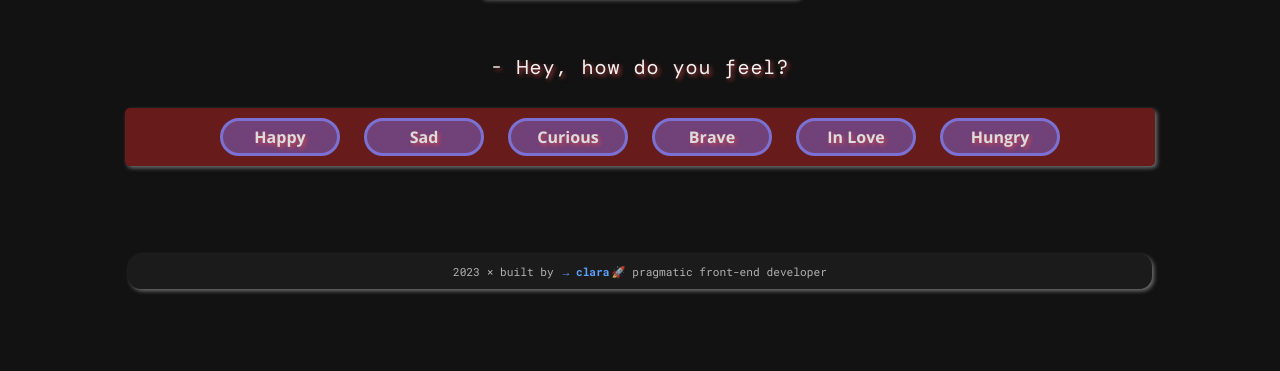
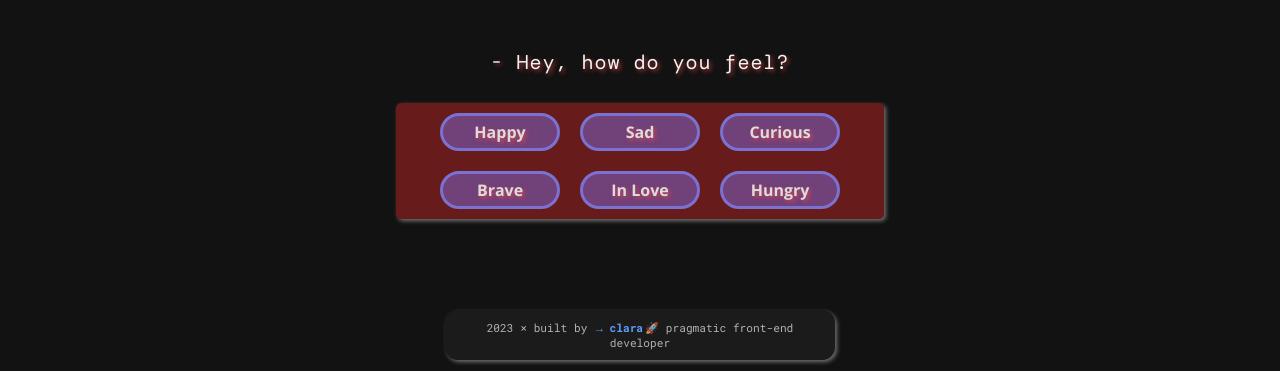
Before and after one commit to clasei/galactic-hitchhiker, an Angular app: page / in a window 1280 px wide. Shown: the part 442-813 px from the top of the page. Built offline with nearby package versions, Linux system fonts and the light colour scheme.

Commit message:
style + footer updated

```diff
--- a/src/app/footer/footer.component.sass
+++ b/src/app/footer/footer.component.sass
@@ -6,7 +6,7 @@
   box-shadow: 2px 2px 4px rgba(207, 207, 207, 0.5)
   padding: 10px 30px
   margin: auto
-  margin-bottom: 0.5rem
+  margin-bottom: 0.25rem
   width: 90%
   border-radius: 13px
   text-align: center
--- a/src/app/header/header.component.sass
+++ b/src/app/header/header.component.sass
@@ -13,7 +13,7 @@ $header-font: 'Bungee', cursive
   margin-bottom: 2rem
   padding: 1rem
   width: 90%
-  height: 20vh
+  height: 15vh
   border-radius: 5px
   box-shadow: 2px 2px 4px rgba(207, 207, 207, 0.5)
 
--- a/src/app/hitchhiker-quotes/hitchhiker-quotes.component.sass
+++ b/src/app/hitchhiker-quotes/hitchhiker-quotes.component.sass
@@ -4,7 +4,7 @@
   flex-direction: column
   align-items: center
   justify-content: center
-  max-width: 75%
+  max-width: 500px
   min-width: 250px
   margin: 1rem auto
   margin-top: 2rem
--- a/src/app/mood-selector/mood-selector.component.sass
+++ b/src/app/mood-selector/mood-selector.component.sass
@@ -17,6 +17,7 @@ $selector-border-radius: 5px
     letter-spacing: 1px
     text-align: center
     margin: 1rem auto
+    margin-top: 3rem
     color: #f1f1f1
     text-shadow: 2px 2px 4px rgba(239, 71, 71, 0.7)
 
@@ -27,8 +28,9 @@ $selector-border-radius: 5px
     display: flex
     justify-content: center
     width: 90%
+    max-width: 500px
     margin: 0 auto
     margin-bottom: 5rem
     flex-wrap: wrap
-    gap: 1.5rem
+    gap: 1.25rem
     box-shadow: 2px 2px 4px rgba(207, 207, 207, 0.5)
--- a/src/styles.sass
+++ b/src/styles.sass
@@ -6,7 +6,7 @@
 
 .app-container
     flex-grow: 1
-    display: flex-sart
+    display: flex
     flex-direction: column
     justify-content: space-around
     text-align: center
```
